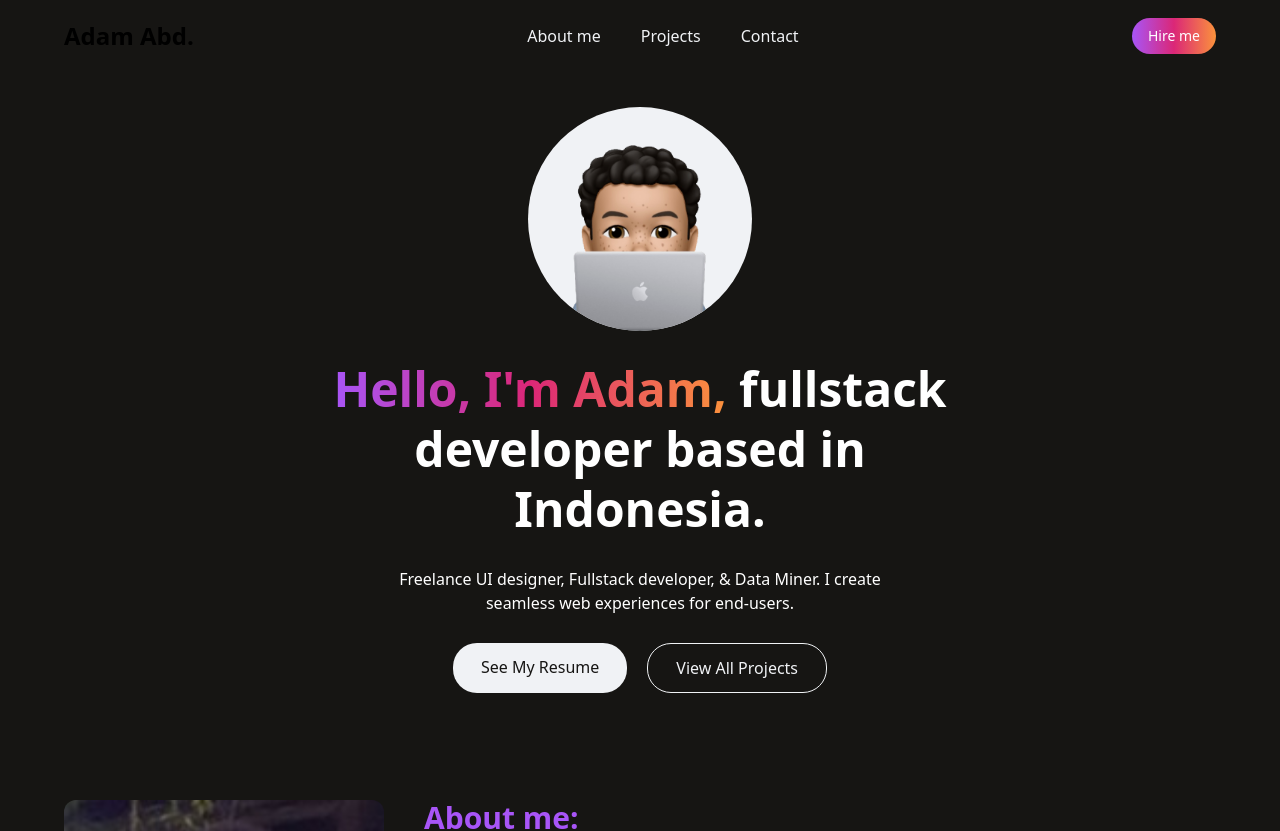
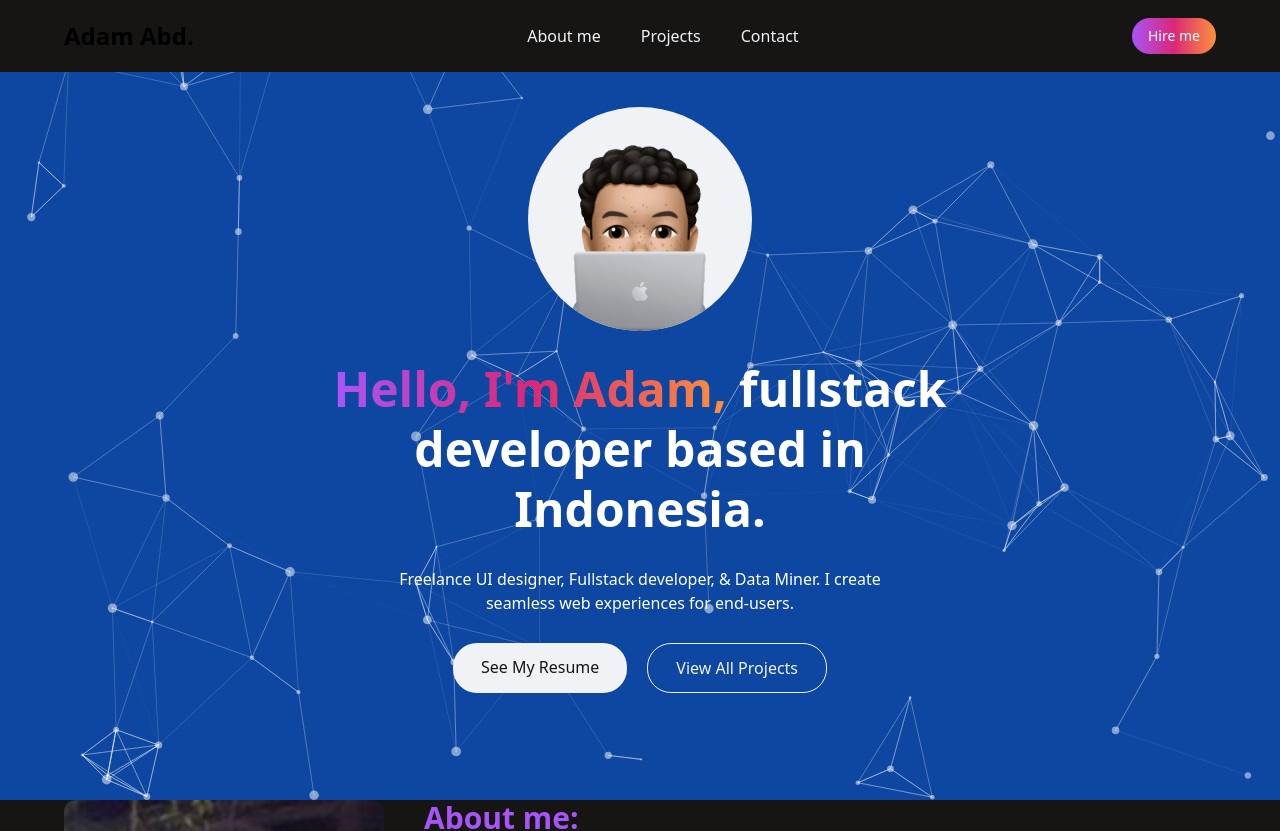
Before and after one commit to AdamAbd/react-portfolio-website-tailwind-main, a React (Vite) app: page / in a window 1280 px wide. Shown: the top 831 px of the page. Built offline with nearby package versions, Linux system fonts and the light colour scheme.

Commit message:
add relative

```diff
--- a/src/components/Home.jsx
+++ b/src/components/Home.jsx
@@ -5,7 +5,7 @@ import ParticleBg from "./ParticleBg";
 const Home = () => {
   return (
     <div className="relative flex h-screen">
-      {/* <ParticleBg /> */}
+      <ParticleBg />
       <div
         className="absolute z-20 container mx-auto items-center flex text-white h-screen"
         id="home"
```
